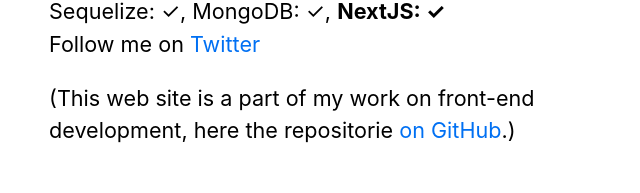
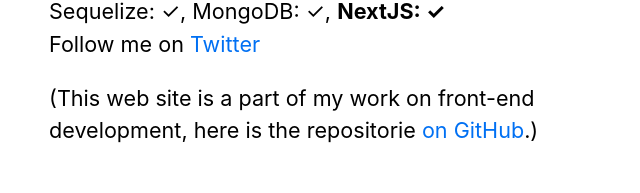
Before and after one commit to JoseGermanx/nextjs-blog, a Next.js app: page / in a window 1280 px wide. Shown: the part 379-572 px from the top of the page, without its empty margins (285-925 px from the left). Built offline with nearby package versions, Linux system fonts and the light colour scheme.

Commit message:
Actualización link a repo

```diff
--- a/pages/index.js
+++ b/pages/index.js
@@ -27,8 +27,8 @@
         Follow me on{''} <a href="https://twitter.com/jgxdev">Twitter</a>
         </p>
         <p>
-          (This web site is a part of my work on front-end development, here the repositorie{' '}
-          <a href="https://github.com/jgxdev">on GitHub</a>.)
+          (This web site is a part of my work on front-end development, here is the repositorie{' '}
+          <a href="https://github.com/jgxdev/nextjs-blog">on GitHub</a>.)
         </p>
       </section>
       {/* Add this <section> tag below the existing <section> tag */}
```
